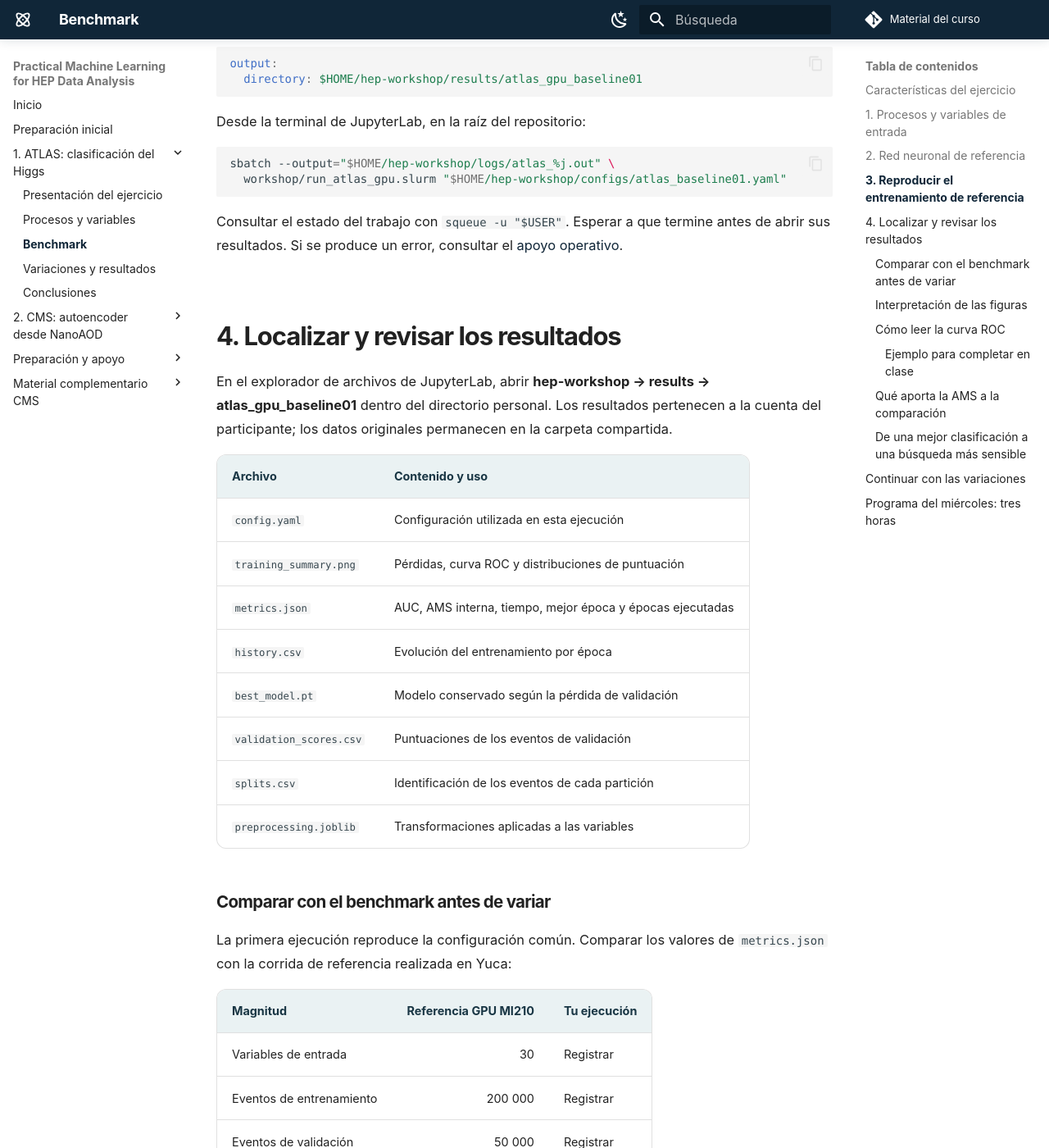
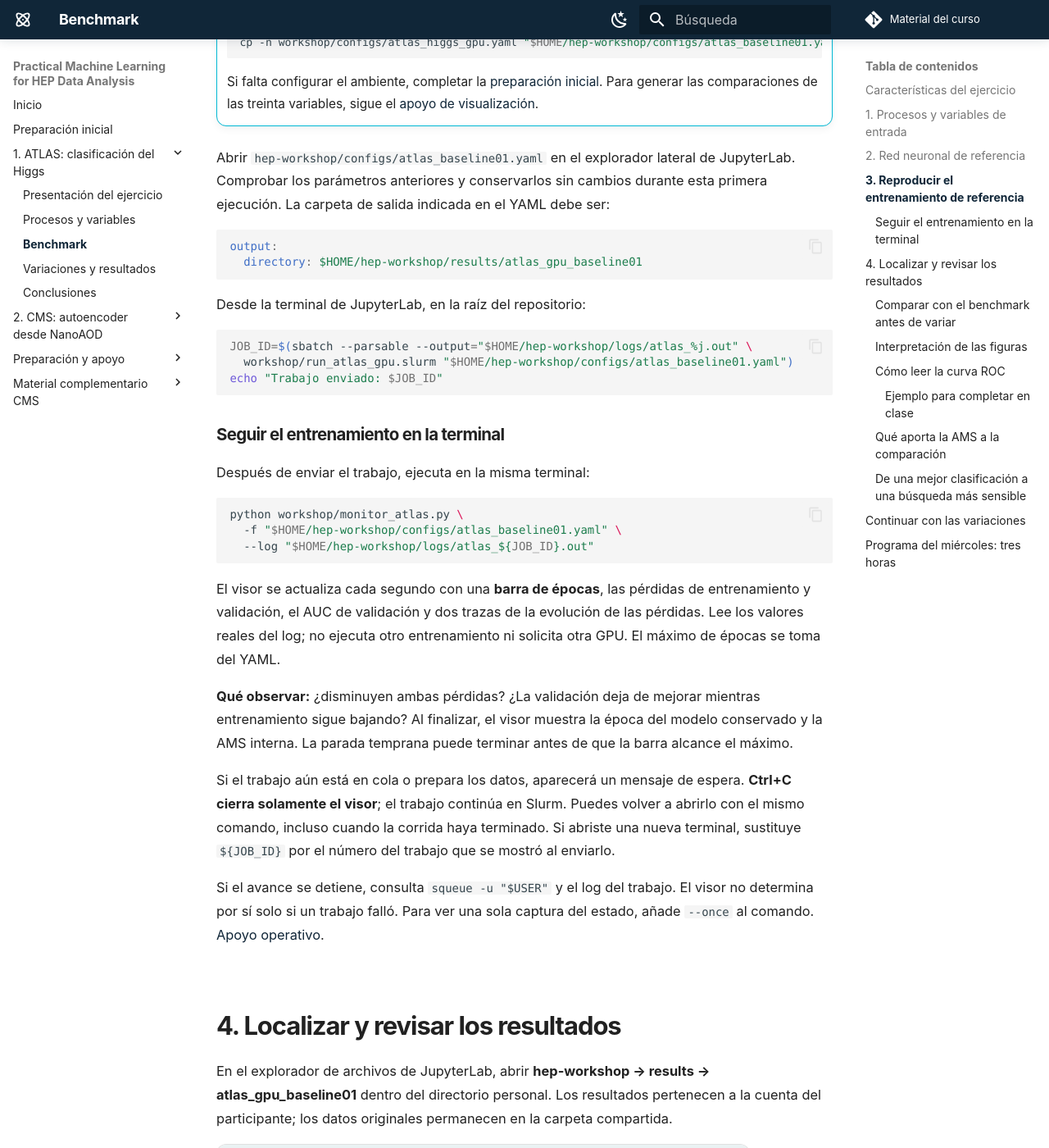
Before and after one commit to castaned/practical-ml-hep, an MkDocs documentation site: the page built from docs/laboratorio.md, in a window 1280 px wide and 1400 px high, scrolled down 2995 px. Shown: the whole window at 82% size. Built offline with MkDocs 1.6.1 and Material for MkDocs 9.7.7, drawn with Linux system fonts in a browser that asks for light colours; comment, search, counter and statistics services are not loaded; some of the changed text lies outside the part shown.

Commit message:
Illustrate benchmark network and guide live Slurm training monitoring

````diff
--- a/docs/laboratorio.md
+++ b/docs/laboratorio.md
@@ -30,7 +30,7 @@ Consultar la [comparación de distribuciones de señal y fondo](fisica.md#distri
 
 El benchmark del taller es una red completamente conectada de clasificación binaria. Esta configuración proporciona el punto de comparación para los ejercicios posteriores; no corresponde al modelo ganador del challenge.
 
-**30 entradas → 128 → 64 → 32 → 16 → 1 salida**
+![Arquitectura del benchmark: treinta entradas, cuatro capas ocultas de 128, 64, 32 y 16 neuronas, y una salida](assets/workshop/atlas_baseline_network.svg)
 
 Las cuatro capas ocultas utilizan activación ReLU y dropout. La salida se transforma mediante una función sigmoide en una puntuación entre cero y uno; los valores altos favorecen la clasificación como señal.
 
@@ -74,11 +74,29 @@ output:
 Desde la terminal de JupyterLab, en la raíz del repositorio:
 
 ```bash
-sbatch --output="$HOME/hep-workshop/logs/atlas_%j.out" \
-  workshop/run_atlas_gpu.slurm "$HOME/hep-workshop/configs/atlas_baseline01.yaml"
+JOB_ID=$(sbatch --parsable --output="$HOME/hep-workshop/logs/atlas_%j.out" \
+  workshop/run_atlas_gpu.slurm "$HOME/hep-workshop/configs/atlas_baseline01.yaml")
+echo "Trabajo enviado: $JOB_ID"
 ```
 
-Consultar el estado del trabajo con `squeue -u "$USER"`. Esperar a que termine antes de abrir sus resultados. Si se produce un error, consultar el [apoyo operativo](apoyo.md).
+### Seguir el entrenamiento en la terminal
+
+Después de enviar el trabajo, ejecuta en la misma terminal:
+
+```bash
+python workshop/monitor_atlas.py \
+  -f "$HOME/hep-workshop/configs/atlas_baseline01.yaml" \
+  --log "$HOME/hep-workshop/logs/atlas_${JOB_ID}.out"
+```
+
+El visor se actualiza cada segundo con una **barra de épocas**, las pérdidas de entrenamiento y validación, el AUC de validación y dos trazas de la evolución de las pérdidas. Lee los valores reales del log; no ejecuta otro entrenamiento ni solicita otra GPU. El máximo de épocas se toma del YAML.
+
+**Qué observar:** ¿disminuyen ambas pérdidas? ¿La validación deja de mejorar mientras entrenamiento sigue bajando? Al finalizar, el visor muestra la época del modelo conservado y la AMS interna. La parada temprana puede terminar antes de que la barra alcance el máximo.
+
+Si el trabajo aún está en cola o prepara los datos, aparecerá un mensaje de espera. **Ctrl+C cierra solamente el visor**; el trabajo continúa en Slurm. Puedes volver a abrirlo con el mismo comando, incluso cuando la corrida haya terminado. Si abriste una nueva terminal, sustituye `${JOB_ID}` por el número del trabajo que se mostró al enviarlo.
+
+Si el avance se detiene, consulta `squeue -u "$USER"` y el log del trabajo. El visor no determina por sí solo si un trabajo falló. Para ver una sola captura del estado, añade `--once` al comando. [Apoyo operativo](apoyo.md).
+
 
 ## 4. Localizar y revisar los resultados
 
````
Also changed, not shown: docs/assets/workshop/atlas_baseline_network.svg (added).
